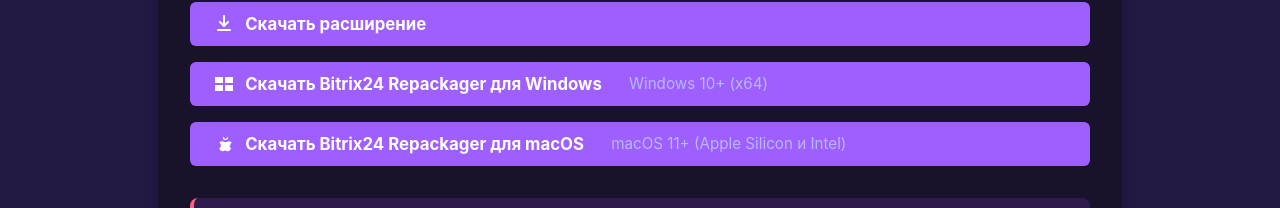
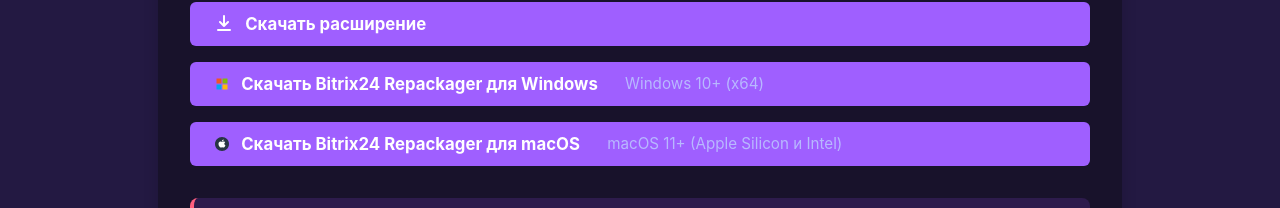
Before and after one commit to larcanus/B24DA-SPA, a Vue app: page /download in a window 1280 px wide. Shown: the part 231-439 px from the top of the page. Built offline with nearby package versions, Linux system fonts and the light colour scheme.

Commit message:
download svg

```diff
--- a/src/views/DownloadView.vue
+++ b/src/views/DownloadView.vue
@@ -19,12 +19,7 @@
       <a class="download-btn" href="/files/Bitrix24AD-repackager-win.zip" download>
         <span class="icon">
           <!-- Windows icon -->
-          <svg width="20" height="20" viewBox="0 0 20 20" fill="none">
-            <rect x="1" y="3" width="8" height="6" fill="#fff"/>
-            <rect x="1" y="11" width="8" height="6" fill="#fff"/>
-            <rect x="11" y="3" width="8" height="6" fill="#fff"/>
-            <rect x="11" y="11" width="8" height="6" fill="#fff"/>
-          </svg>
+          <svg width="16" height="16" viewBox="0 0 32 32" fill="none" xmlns="http://www.w3.org/2000/svg"><path fill="#FEBA08" d="M17 17h10v10H17z"></path><path fill="#05A6F0" d="M5 17h10v10H5z"></path><path fill="#80BC06" d="M17 5h10v10H17z"></path><path fill="#F25325" d="M5 5h10v10H5z"></path></svg>
         </span>
         {{ t('download.repackager_win_btn') }}
         <span class="btn-info">{{ t('download.repackager_win_info') }}</span>
@@ -32,10 +27,7 @@
       <a class="download-btn" href="/files/Bitrix24AD-repackager-mac.dmg" download>
         <span class="icon">
           <!-- Apple icon -->
-          <svg width="20" height="20" viewBox="0 0 20 20" fill="none">
-            <path d="M15.5 11.5c.1 2.1 1.8 2.8 1.8 2.8s-1.5 2.9-3.1 2.9c-1.2 0-1.6-.8-3-.8s-1.8.8-3 .8c-1.6 0-3.1-2.9-3.1-2.9s1.7-.7 1.8-2.8c.1-2.1-1.5-3-1.5-3s1.3-1.2 3.2-1.2c1.1 0 1.7.8 3 .8s1.9-.8 3-.8c1.9 0 3.2 1.2 3.2 1.2s-1.6.9-1.5 3z" fill="#fff"/>
-            <path d="M13.5 3.5c0 1.1-.9 2-2 2s-2-.9-2-2" stroke="#fff" stroke-width="1.2" stroke-linecap="round"/>
-          </svg>
+          <svg width="16" height="16" viewBox="0 0 32 32" fill="none" xmlns="http://www.w3.org/2000/svg"><path d="M30 16c0 7.728-6.265 14-14 14S2 23.728 2 16C2 8.265 8.265 2 16 2s14 6.265 14 14Z" fill="#283544"></path><path d="M22.562 12.457c-.076.045-1.895.986-1.895 3.07.086 2.38 2.295 3.213 2.333 3.213-.038.045-.334 1.136-1.21 2.28-.694.986-1.466 1.98-2.637 1.98-1.114 0-1.514-.657-2.8-.657-1.381 0-1.772.657-2.829.657-1.171 0-2-1.047-2.733-2.023-.952-1.278-1.761-3.284-1.79-5.21-.02-1.02.19-2.023.724-2.875.752-1.19 2.095-1.997 3.561-2.023 1.124-.036 2.124.719 2.81.719.657 0 1.885-.72 3.275-.72.6.001 2.2.17 3.191 1.59Zm-6.561-1.792c-.2-.932.352-1.864.866-2.458.657-.72 1.695-1.207 2.59-1.207a3.334 3.334 0 0 1-.952 2.511c-.58.72-1.58 1.26-2.504 1.154Z" fill="#fff"></path></svg>
         </span>
         {{ t('download.repackager_mac_btn') }}
         <span class="btn-info">{{ t('download.repackager_mac_info') }}</span>
```
